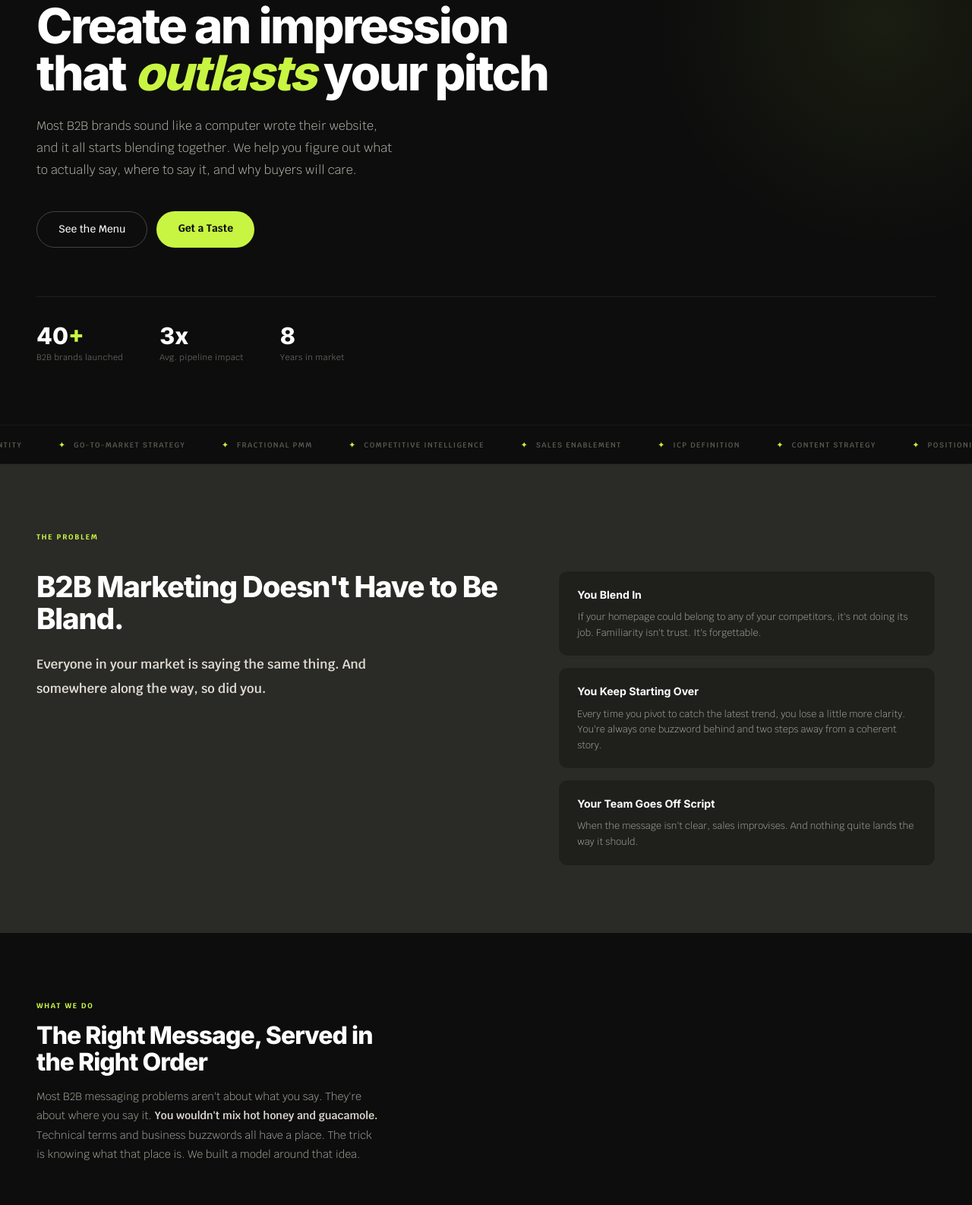
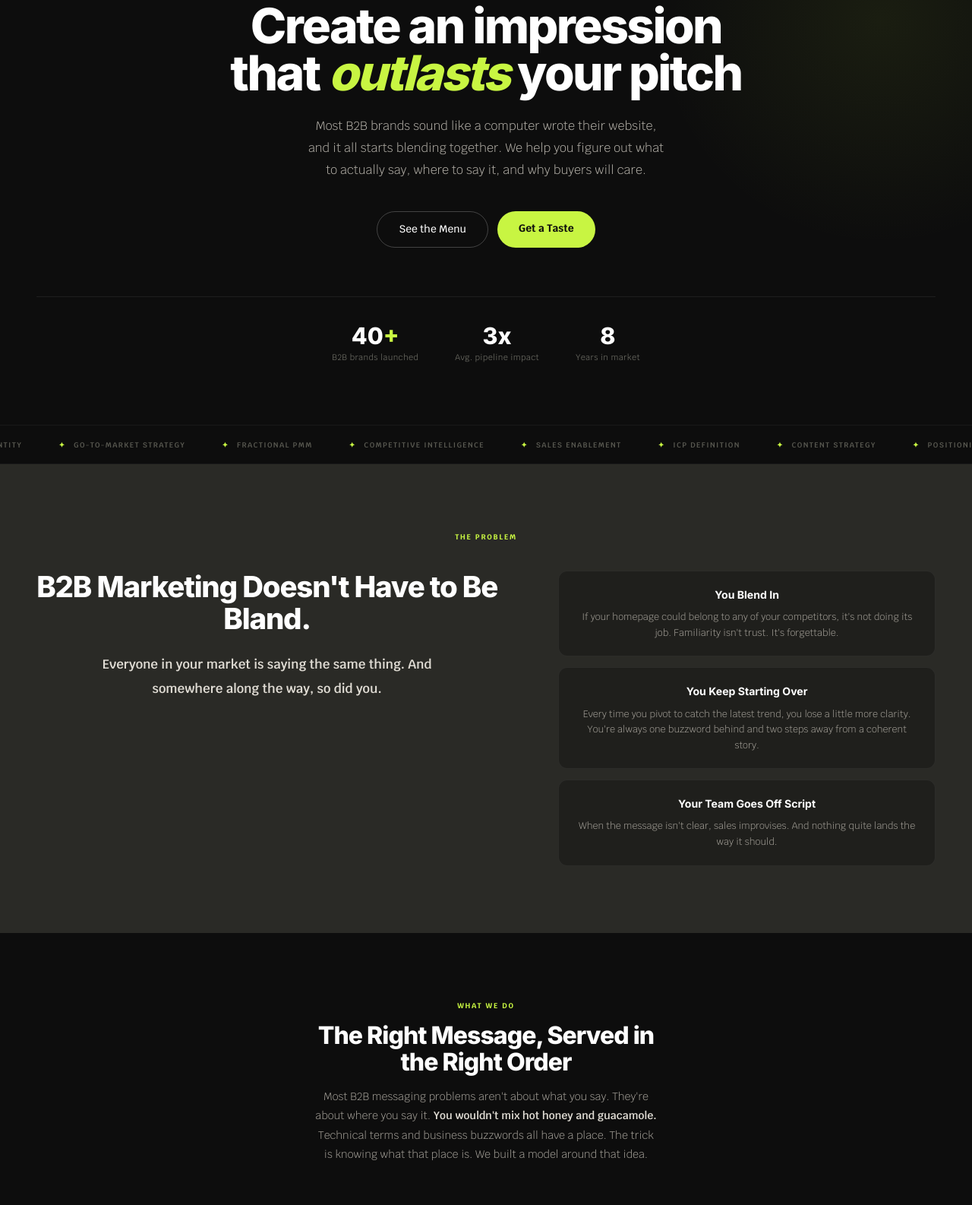
Before and after one commit to sahana3000/afterflavor-site, a plain HTML site: page index.html in a window 1280 px wide. Shown: the part 164-1750 px from the top of the page at 76% size. Drawn offline with Linux system fonts and the light colour scheme.

Commit message:
Center all section titles, headlines, and card content
Co-Authored-By: Claude Sonnet 4.6 <noreply@anthropic.com>

```diff
--- a/index.html
+++ b/index.html
@@ -10,7 +10,7 @@
 :root{--black:#0d0d0d;--acid:#c8f542;--charcoal:#2a2a26;--card-bg:#1a1a16;--muted:#a8a49c;--warm:#6a6a62;--cream:#f5f0e8;--ink:#1a1a14;--ink-mid:rgba(26,26,20,0.55);--ink-light:rgba(26,26,20,0.35);--ink-rule:rgba(26,26,20,0.1)}
 body{font-family:'Krub',sans-serif;background:var(--black);color:#e8e4dc;font-size:15px;line-height:1.6;overflow-x:hidden}
 h1,h2,h3,.logo,.stat-num,.step-title,.pain-title,.blog-title,.cta-title,.testi-name,.course-name,.af-name,.menu-name,.section-headline{font-family:'Inter',sans-serif}
-.lbl{font-size:0.6rem;font-weight:700;letter-spacing:0.18em;text-transform:uppercase;color:var(--acid);margin-bottom:0.85rem;display:block}
+.lbl{font-size:0.6rem;font-weight:700;letter-spacing:0.18em;text-transform:uppercase;color:var(--acid);margin-bottom:0.85rem;display:block;text-align:center}
 @keyframes marquee{from{transform:translateX(0)}to{transform:translateX(-50%)}}
 
 /* NAV */
@@ -32,15 +32,15 @@ h1,h2,h3,.logo,.stat-num,.step-title,.pain-title,.blog-title,.cta-title,.testi-n
 /* HERO */
 .hero{padding:6rem 3rem 5rem;position:relative;overflow:hidden;background:var(--black)}
 .hero::before{content:'';position:absolute;top:-180px;right:-180px;width:600px;height:600px;background:radial-gradient(circle,rgba(200,245,66,0.07) 0%,transparent 70%);pointer-events:none}
-.hero h1{font-family:'Inter',sans-serif;font-weight:800;font-size:clamp(2.4rem,5vw,4rem);line-height:0.98;letter-spacing:-0.04em;max-width:16ch;margin-bottom:1.5rem;color:#fff;position:relative;z-index:1}
+.hero h1{font-family:'Inter',sans-serif;font-weight:800;font-size:clamp(2.4rem,5vw,4rem);line-height:0.98;letter-spacing:-0.04em;max-width:16ch;margin:0 auto 1.5rem;color:#fff;position:relative;z-index:1;text-align:center}
 .hero h1 .accent{color:var(--acid);font-style:italic}
-.hero-sub{font-size:1rem;font-weight:300;color:#b8b4ac;max-width:48ch;margin-bottom:2.5rem;line-height:1.8;position:relative;z-index:1}
-.hero-actions{display:flex;gap:0.75rem;flex-wrap:wrap;margin-bottom:4rem;position:relative;z-index:1}
+.hero-sub{font-size:1rem;font-weight:300;color:#b8b4ac;max-width:48ch;margin:0 auto 2.5rem;line-height:1.8;position:relative;z-index:1;text-align:center}
+.hero-actions{display:flex;gap:0.75rem;flex-wrap:wrap;margin-bottom:4rem;position:relative;z-index:1;justify-content:center}
 .btn-ghost{background:transparent;color:#fff;font-family:'Krub',sans-serif;font-size:0.85rem;font-weight:500;padding:0.75rem 1.75rem;border-radius:100px;border:1px solid rgba(255,255,255,0.22);text-decoration:none;display:inline-block;transition:border-color 0.2s}
 .btn-ghost:hover{border-color:rgba(255,255,255,0.5)}
 .btn-acid{background:var(--acid);color:#0d0d0d;font-family:'Krub',sans-serif;font-weight:700;font-size:0.85rem;padding:0.75rem 1.75rem;border-radius:100px;border:none;cursor:pointer;text-decoration:none;display:inline-block;transition:opacity 0.2s}
 .btn-acid:hover{opacity:0.88}
-.hero-stats{display:flex;gap:3rem;padding-top:2.25rem;border-top:1px solid rgba(255,255,255,0.07);position:relative;z-index:1;flex-wrap:wrap}
+.hero-stats{display:flex;gap:3rem;padding-top:2.25rem;border-top:1px solid rgba(255,255,255,0.07);position:relative;z-index:1;flex-wrap:wrap;justify-content:center;text-align:center}
 .stat-num{font-family:'Inter',sans-serif;font-weight:800;font-size:1.9rem;color:#fff;line-height:1}
 .stat-num span{color:var(--acid)}
 .stat-lbl{font-size:0.68rem;color:var(--warm);letter-spacing:0.03em;margin-top:0.25rem}
@@ -54,19 +54,19 @@ h1,h2,h3,.logo,.stat-num,.step-title,.pain-title,.blog-title,.cta-title,.testi-n
 /* PROBLEM */
 .problem{padding:5.5rem 3rem;background:var(--charcoal)}
 .problem-layout{display:grid;grid-template-columns:1.1fr 0.9fr;gap:5rem;align-items:start;margin-top:2.25rem}
-.problem-hook{font-family:'Inter',sans-serif;font-size:2.4rem;font-weight:800;color:#fff;letter-spacing:-0.03em;line-height:1.1;margin-bottom:1.5rem}
-.problem-body{font-size:1.05rem;font-weight:300;color:#b0aba2;line-height:1.9;max-width:46ch}
+.problem-hook{font-family:'Inter',sans-serif;font-size:2.4rem;font-weight:800;color:#fff;letter-spacing:-0.03em;line-height:1.1;margin-bottom:1.5rem;text-align:center}
+.problem-body{font-size:1.05rem;font-weight:300;color:#b0aba2;line-height:1.9;max-width:46ch;text-align:center;margin-left:auto;margin-right:auto}
 .problem-body strong{color:#e0dcd4;font-weight:600}
 .pain-cards{display:flex;flex-direction:column;gap:0.85rem}
-.pain-card{background:rgba(0,0,0,0.25);border:1px solid rgba(255,255,255,0.06);border-radius:12px;padding:1.25rem 1.5rem}
+.pain-card{background:rgba(0,0,0,0.25);border:1px solid rgba(255,255,255,0.06);border-radius:12px;padding:1.25rem 1.5rem;text-align:center}
 .pain-title{font-family:'Inter',sans-serif;font-size:0.88rem;font-weight:700;color:#fff;margin-bottom:0.5rem}
 .pain-desc{font-size:0.78rem;font-weight:300;color:var(--muted);line-height:1.65}
 
 /* MENU SECTION */
 .menu-section{padding:5.5rem 3rem;background:var(--black)}
 .menu-section-head{margin-bottom:3.5rem}
-.section-headline{font-family:'Inter',sans-serif;font-size:2rem;font-weight:800;color:#fff;letter-spacing:-0.03em;line-height:1.1;margin-bottom:1rem;max-width:22ch}
-.section-sub{font-size:0.88rem;font-weight:300;color:var(--muted);line-height:1.8;max-width:52ch}
+.section-headline{font-family:'Inter',sans-serif;font-size:2rem;font-weight:800;color:#fff;letter-spacing:-0.03em;line-height:1.1;margin-bottom:1rem;max-width:22ch;text-align:center;margin-left:auto;margin-right:auto}
+.section-sub{font-size:0.88rem;font-weight:300;color:var(--muted);line-height:1.8;max-width:52ch;text-align:center;margin-left:auto;margin-right:auto}
 .section-sub strong{color:#e0dcd4;font-weight:600}
 
 /* MENU CARD */
@@ -134,11 +134,11 @@ h1,h2,h3,.logo,.stat-num,.step-title,.pain-title,.blog-title,.cta-title,.testi-n
 .blog-card:hover{border-color:rgba(200,245,66,0.28);transform:translateY(-2px)}
 .blog-thumb{height:155px;position:relative;overflow:hidden}
 .blog-tag{position:absolute;top:0.85rem;left:0.85rem;background:var(--acid);color:#0d0d0d;font-size:0.55rem;font-weight:700;letter-spacing:0.1em;text-transform:uppercase;padding:0.2rem 0.55rem;border-radius:100px}
-.blog-body{padding:1.25rem 1.35rem 0.75rem}
-.blog-meta{font-size:0.68rem;color:var(--warm);margin-bottom:0.5rem;display:flex;gap:0.75rem}
+.blog-body{padding:1.25rem 1.35rem 0.75rem;text-align:center}
+.blog-meta{font-size:0.68rem;color:var(--warm);margin-bottom:0.5rem;display:flex;gap:0.75rem;justify-content:center}
 .blog-title{font-family:'Inter',sans-serif;font-weight:700;font-size:0.9rem;line-height:1.3;margin-bottom:0.5rem;color:#fff}
 .blog-excerpt{font-size:0.77rem;font-weight:300;color:#a0a09a;line-height:1.65;display:-webkit-box;-webkit-line-clamp:2;-webkit-box-orient:vertical;overflow:hidden}
-.blog-footer{padding:0.75rem 1.35rem 1.1rem;display:flex;align-items:center;justify-content:space-between;border-top:1px solid rgba(255,255,255,0.05);margin-top:0.75rem}
+.blog-footer{padding:0.75rem 1.35rem 1.1rem;display:flex;align-items:center;justify-content:center;gap:1.5rem;border-top:1px solid rgba(255,255,255,0.05);margin-top:0.75rem}
 .read-more{font-size:0.72rem;font-weight:600;color:var(--acid)}
 .read-more::after{content:' →'}
 .blog-date{font-size:0.68rem;color:#4a4a42}
@@ -327,7 +327,7 @@ h1,h2,h3,.logo,.stat-num,.step-title,.pain-title,.blog-title,.cta-title,.testi-n
 <div class="process" id="process">
   <span class="lbl">How it works</span>
   <div class="section-headline" style="font-size:1.85rem;margin-bottom:0.75rem">How We Cook</div>
-  <p style="font-size:0.88rem;font-weight:300;color:var(--muted);max-width:48ch;line-height:1.8">Every engagement follows the same four steps. The output looks different every time, because your brand, your buyers, and your market are different every time.</p>
+  <p style="font-size:0.88rem;font-weight:300;color:var(--muted);max-width:48ch;line-height:1.8;text-align:center;margin:0 auto">Every engagement follows the same four steps. The output looks different every time, because your brand, your buyers, and your market are different every time.</p>
   <div class="process-steps">
     <div class="process-step">
       <div class="step-num">01</div>
@@ -355,7 +355,7 @@ h1,h2,h3,.logo,.stat-num,.step-title,.pain-title,.blog-title,.cta-title,.testi-n
 <div class="testi">
   <span class="lbl">What people say</span>
   <div class="section-headline" style="font-size:1.85rem;margin-bottom:0.75rem">The Taste that Lingers After the Work Is Done</div>
-  <p style="font-size:0.88rem;font-weight:300;color:var(--muted);max-width:40ch;line-height:1.8;margin-bottom:0">We let the results do the talking.</p>
+  <p style="font-size:0.88rem;font-weight:300;color:var(--muted);max-width:40ch;line-height:1.8;margin:0 auto;text-align:center">We let the results do the talking.</p>
   <div class="testi-carousel">
     <div class="testi-slides">
       <div class="testi-track-inner" id="testiTrack">
@@ -417,7 +417,7 @@ h1,h2,h3,.logo,.stat-num,.step-title,.pain-title,.blog-title,.cta-title,.testi-n
 <div class="blog" id="blog">
   <span class="lbl">Food for Thought</span>
   <div class="section-headline" style="font-size:1.85rem;margin-bottom:0.75rem">Food for Thought</div>
-  <p style="font-size:0.88rem;font-weight:300;color:var(--muted);max-width:44ch;line-height:1.8">Honest thinking on positioning, brand, and what actually moves buyers. Written by people who've done it.</p>
+  <p style="font-size:0.88rem;font-weight:300;color:var(--muted);max-width:44ch;line-height:1.8;text-align:center;margin:0 auto">Honest thinking on positioning, brand, and what actually moves buyers. Written by people who've done it.</p>
   <div class="blog-grid">
     <div class="blog-card">
       <div class="blog-thumb" style="background:linear-gradient(135deg,#1a2a12,#0d150a)"><span class="blog-tag">Featured</span></div>
```
